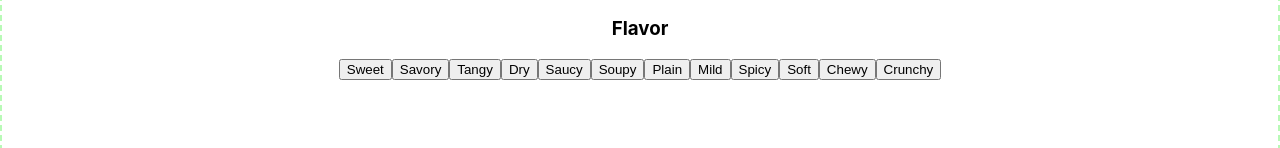
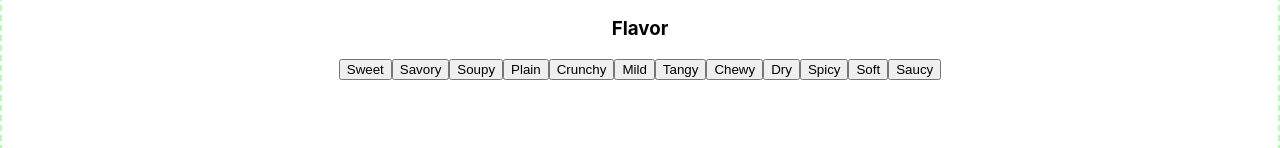
Before and after one commit to jo-well29/open-fridge, a React (Create React App) app in the folder open-fridge/: page / in a window 1280 px wide. Shown: the part 389-537 px from the top of the page. Built offline with nearby package versions, Linux system fonts and the light colour scheme.

Commit message:
flavors array placed in src/config/index.js, imported and mapped to produce buttons; tempToggle allows 'Hot','Cold', and null

```diff
--- a/open-fridge/src/App.js
+++ b/open-fridge/src/App.js
@@ -12,7 +12,7 @@ class App extends React.Component {
     this.state = {
       expand: 'filter',
       filterTime: 15,
-      filterTemp: '',
+      filterTemp: null,
       filterFlavor: []
     }
   }
@@ -36,11 +36,7 @@ class App extends React.Component {
     })
   }
 
-  buttonPusher = (e, list) => {
-
-    console.log(list)
-    console.log(this.state[list])
-    console.log(e.target.name)
+ selector = (e, list) => {
     let newList;
     if (this.state[list].includes(e.target.name)) {
       newList = [ ...this.state[list]]
@@ -54,6 +50,10 @@ class App extends React.Component {
     ))
   }
 
+  tempToggle = (e) => {
+    this.state.filterTemp === e.target.name ? this.setState({filterTemp: null}) : this.setState({filterTemp: e.target.name});
+  }
+
   render() {
     const { filterTime, filterTemp, filterFlavor } = this.state;
     const filterData = { filterTime, filterTemp, filterFlavor };
@@ -61,7 +61,7 @@ class App extends React.Component {
       <div className="App">
         <Header />
         <Inventory expand={this.state.expand} onClick={() => this.expander('inventory')} />
-        <Filter formData={filterData} onChange={this.changeHandler} expand={this.state.expand} onSelect={this.buttonPusher} onClick={() => this.expander('filter')} />
+        <Filter formData={filterData} onChange={this.changeHandler} expand={this.state.expand} onSelect={this.selector} tempToggle={this.tempToggle} onClick={() => this.expander('filter')} />
         <RecipeIdeas expand={this.state.expand} onClick={() => this.expander('recipes')} />
       </div>
     );
--- a/open-fridge/src/component/Filter.jsx
+++ b/open-fridge/src/component/Filter.jsx
@@ -2,8 +2,11 @@ import React from 'react'
 import './styles/Filter.css'
 import ToggleHeader from './shared/ToggleHeader'
 import FilterButton from './shared/FilterButton'
+import { flavors } from '../config'
 
 const Filter = (props) => {
+    console.log(flavors)
+    const flavorButtons = flavors.map(flavor => (<FilterButton name={flavor} onClick={(e) => props.onSelect(e, 'filterFlavor')}>{flavor}</FilterButton>));
     return (
         <>
             <ToggleHeader onClick={props.onClick} expand={props.expand} sectionName="filter" label="Filter" color="magenta" />
@@ -14,24 +17,13 @@ const Filter = (props) => {
                     <p>{props.formData.filterTime} minutes</p>
                     <div className="temperature">
                         <h3>Temperature</h3>
-                        <FilterButton name="Hot" onClick={props.onSelect} list='filterTemp' />
-                        <FilterButton name="Cold" onClick={props.onSelect} list='filterTemp' />
+                        <FilterButton name="Hot" onClick={props.tempToggle} />
+                        <FilterButton name="Cold" onClick={props.tempToggle} />
                     </div>
                     <div className="flavor">
                         <h3>Flavor</h3>
                         <div className="attributes">
-                            <button name="Sweet" onClick={(e) => props.onSelect(e, 'filterFlavor')}>Sweet</button>
-                            <button name="Savory" onClick={(e) => props.onSelect(e, 'filterFlavor')}>Savory</button>
-                            <button onClick={(e) => props.onSelect(e, 'filterFlavor')}>Tangy</button>
-                            <button onClick={(e) => props.onSelect(e, 'filterFlavor')}>Dry</button>
-                            <button onClick={(e) => props.onSelect(e, 'filterFlavor')}>Saucy</button>
-                            <button onClick={(e) => props.onSelect(e, 'filterFlavor')}>Soupy</button>
-                            <button onClick={(e) => props.onSelect(e, 'filterFlavor')}>Plain</button>
-                            <button onClick={(e) => props.onSelect(e, 'filterFlavor')}>Mild</button>
-                            <button onClick={(e) => props.onSelect(e, 'filterFlavor')}>Spicy</button>
-                            <button onClick={(e) => props.onSelect(e, 'filterFlavor')}>Soft</button>
-                            <button onClick={(e) => props.onSelect(e, 'filterFlavor')}>Chewy</button>
-                            <button onClick={(e) => props.onSelect(e, 'filterFlavor')}>Crunchy</button>
+                            { flavorButtons }
                         </div>
 
                     </div>
--- /dev/null
+++ b/open-fridge/src/config/index.js
@@ -0,0 +1,18 @@
+const flavors = [
+    'Sweet',
+    'Savory',
+    'Soupy',
+    'Plain',
+    'Crunchy',
+    'Mild',
+    'Tangy',
+    'Chewy',
+    'Dry',
+    'Spicy',
+    'Soft',
+    'Saucy'
+]
+
+module.exports = {
+    flavors
+}
```
